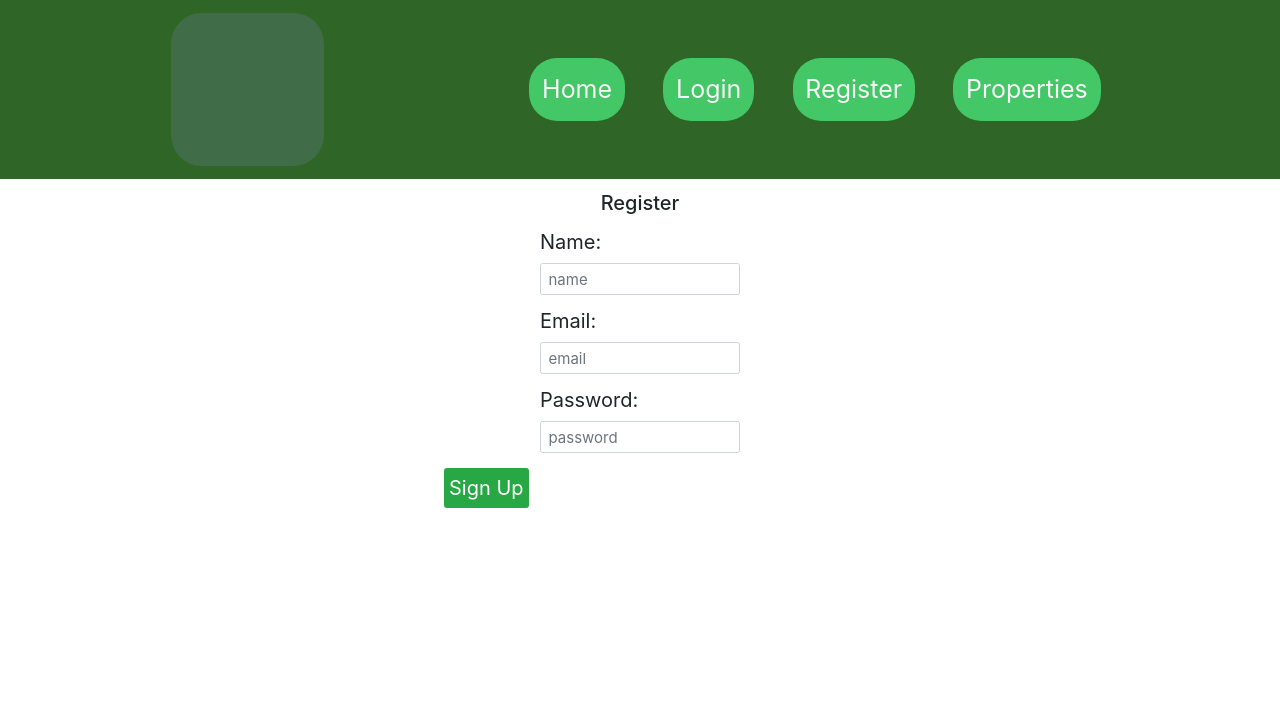
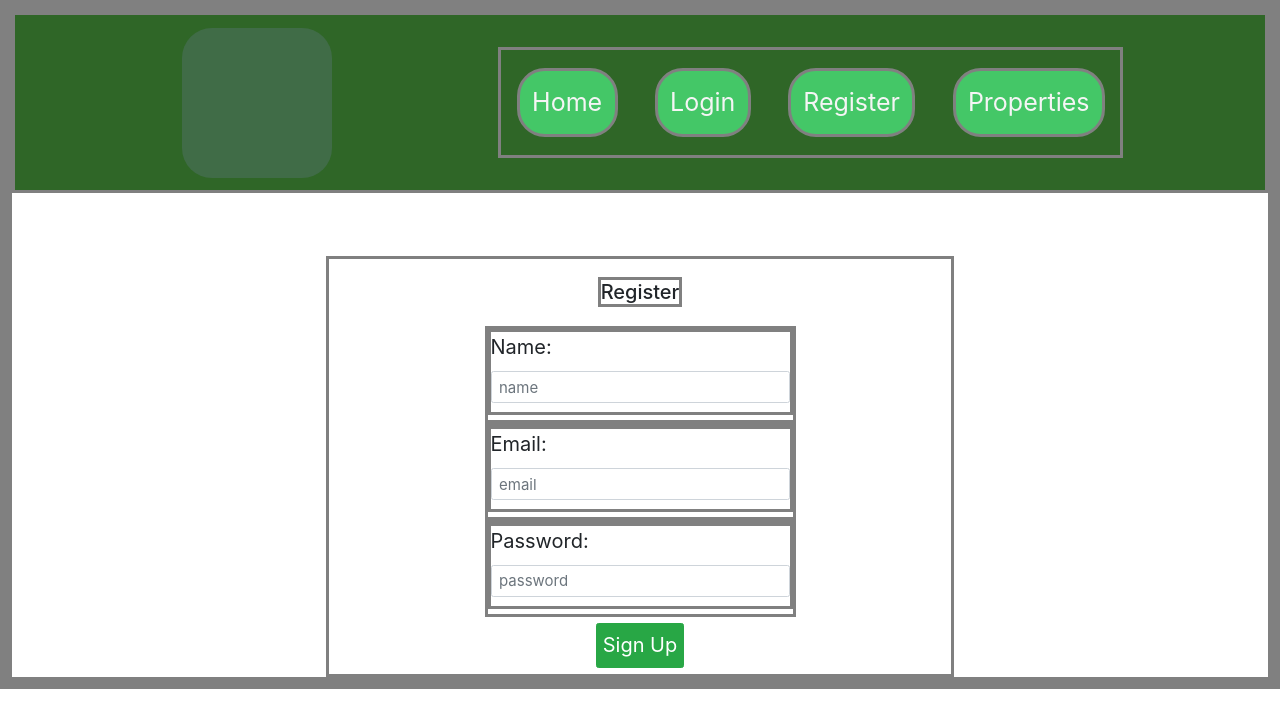
Before and after one commit to DeeDowns/front-end, a React (Create React App) app: page /register in a window 1280 px wide. Shown: the top 728 px of the page. Built offline with nearby package versions, Linux system fonts and the light colour scheme; no server answers.

Commit message:
added link to marketing

```diff
--- a/src/components/App.js
+++ b/src/components/App.js
@@ -31,9 +31,7 @@ function App(props) {
       <header>
         <img src={require('../assests/BW-AirPrice.gif')} alt='logo' />
         <nav>
-          {/* <Link  to='/'> */}
-            <a href='agitated-morse-a55b40.netlify.app'>Home</a>
-            {/* </Link> */}
+          <a href='https://agitated-morse-a55b40.netlify.app'>Home</a>
           <Link to='/login'>Login</Link>
           <Link to='/register'>Register</Link>
           <Link to='/properties'>Properties</Link>
--- a/src/components/Register.js
+++ b/src/components/Register.js
@@ -1,7 +1,7 @@
 import React, { useState } from 'react'
 import { useHistory } from 'react-router-dom'
 import { axiosWithAuth } from '../utils/axiosWithAuth'
-import { Button, Label, FormGroup, Input } from 'reactstrap'
+import { Button, Label, FormGroup, Input, Form } from 'reactstrap'
 import '../styles/Register.css'
 
 
@@ -46,12 +46,8 @@ const Register = (props) => {
       })
   }
   return (
-    <form onSubmit={register}>
-      <div>
+      <Form className='register-form' onSubmit={register}>
         <h2>Register</h2>
-      </div>
-
-      <div>
         <FormGroup>
           <Label>Name:&nbsp;
             <Input
@@ -88,9 +84,9 @@ const Register = (props) => {
           </Label>
         </FormGroup>
 
-      </div>
+
       <Button color='success'>Sign Up</Button>
-    </form>
+    </Form>
 
 
   )
--- a/src/index.css
+++ b/src/index.css
@@ -3,7 +3,7 @@
   padding: 0;
   margin: 0;
   max-width: 100%;
-  /* border: 3px solid grey; */
+  border: 3px solid grey;
 }
 
 html {
--- a/src/styles/Login.css
+++ b/src/styles/Login.css
@@ -15,11 +15,6 @@ h2 {
   font-size: 2rem
 }
 
-
-/* form {
-  margin-top: 5%;
-  text-align: center;
-} */
 
 form label {
   text-align: left;
--- a/src/styles/Register.css
+++ b/src/styles/Register.css
@@ -0,0 +1,27 @@
+.register-form {
+    width: 50%;
+    margin-top: 5%;
+    text-align: center;
+    display: flex;
+    flex-direction: column;
+    justify-content: center;
+    align-items: center;
+}
+
+h2 {
+    text-align: center;
+    font-size: 2rem
+}
+
+form label {
+    text-align: left;
+    font-size: 2rem
+  }
+
+form .btn {
+    font-size: 2rem;
+  }
+
+.form-group {
+    margin: 0 auto;
+  }
```
